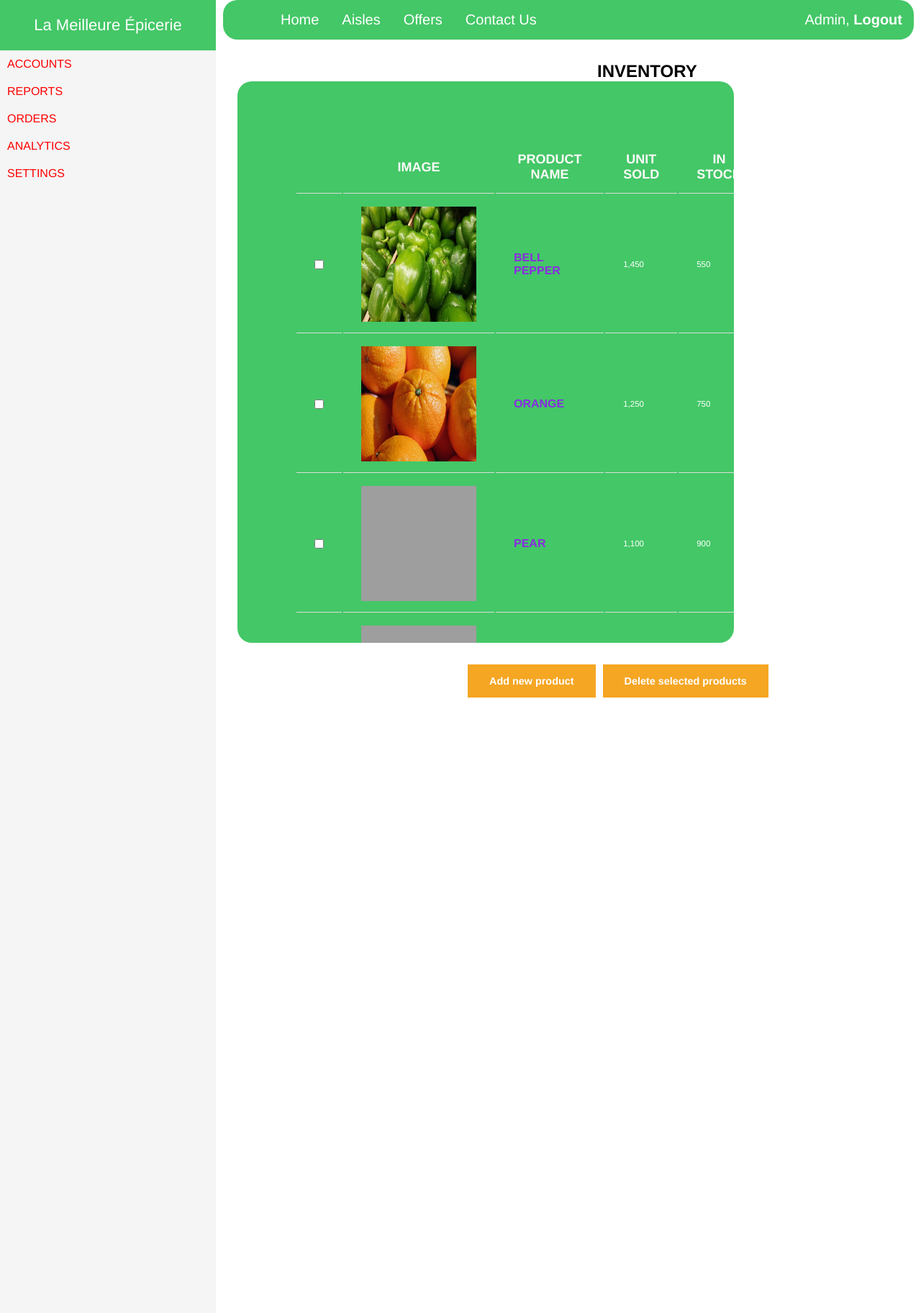
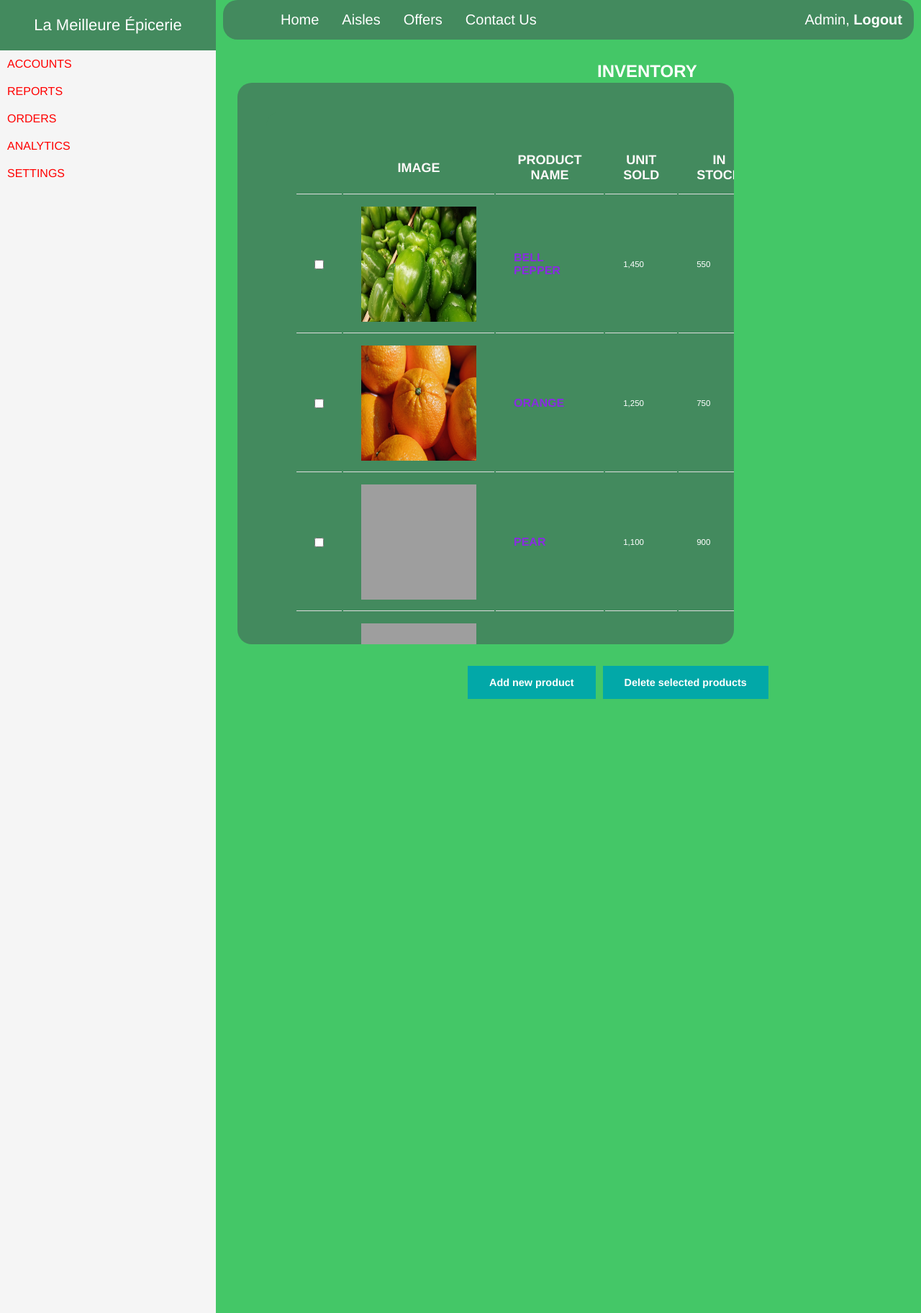
Before and after one commit to Adamo-O/Grocery-Store-Website, a PHP site: page /products.html in a window 1280 px wide. Shown: the top 1824 px of the page at 72% size. Run offline with PHP 8.4, Linux system fonts and the light colour scheme; grey boxes are pictures that could not be loaded.

Commit message:
color scheme changes

```diff
--- a/P7_P8/CSS/products.css
+++ b/P7_P8/CSS/products.css
@@ -1,5 +1,6 @@
 body{
-    font-family: Helvetica, sans-serif;
+    font-family: Helvetica;
+    background-color: #44c767;
 
 }
 *{
@@ -11,6 +12,9 @@ body{
 }
 .title{
  margin-left: 500px;
+ font-family: Helvetica;
+ color: white;
+ margin-bottom: 2px;
 }
 .sidebar{
     position: fixed;
@@ -18,6 +22,7 @@ body{
     width: 300px;
     height: 100%;
     background: whitesmoke;
+    font-family: Helvetica;
 
 }
 .sidebar header {
@@ -25,7 +30,8 @@ body{
     color: white;
     text-align: center;
     line-height: 70px;
-    background-color: #44c767;
+    background-color: #438a5e;
+    font-family: Helvetica;
 
 
 }
@@ -46,7 +52,7 @@ body{
     padding: 0;
 	margin-left:310px;
 	margin-right: 10px;
-    background-color: #44c767;
+    background-color: #438a5e;
     overflow: hidden;
     border-radius: 20px;
 }
@@ -64,9 +70,7 @@ body{
 #login{
     float: right;
 }
-/* #cus {
-    float: right;
-} */
+
 
 
 .nav-bar a:hover {
@@ -84,6 +88,7 @@ body{
 	padding: 20px;
 	border-radius: 5px;
 	font-size:110%;
+  font-family: Helvetica;
 
 }
 
@@ -103,7 +108,8 @@ body{
   }
 
   .table {
-    background-color: #44c767;
+
+    background-color: #438a5e;
     color: #fff;
     font-size: 85%;
     margin-bottom: 0;
@@ -118,7 +124,7 @@ body{
   }
   .table td,
 .table th {
-  border-top: 1px solid#44c767;
+
   padding: 15px 25px;
     padding: 15px 25px;
     border-bottom: 1px solid #ddd;
@@ -155,8 +161,8 @@ body{
    margin-right: 10px;;
     max-width: 100%;
     color: #fff;
-    background-color: #f5a623;
-    border: 2px solid #f5a623;
+    background-color: #02a8a8;
+    border: 2px solid #02a8a8;
     font-size: 90%;
     font-weight: 600;
 
--- a/P7_P8/products.html
+++ b/P7_P8/products.html
@@ -32,7 +32,7 @@
 
   <section class="nav-bar">
     <ul class="nav-bar-content">
-      <li><a href="">Home</a></li>
+      <li><a href="index.html">Home</a></li>
       <li><a href="#aisles">Aisles</a></li>
       <li><a href="#offers">Offers</a></li>
       <li><a href="index.html#footer" id="cus">Contact Us</a></li>
```
Also changed, not shown: P7_P8/CSS/addproducts.css (+4 -5 lines).
